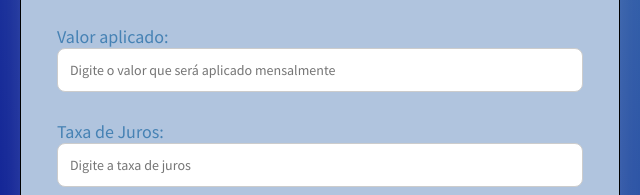
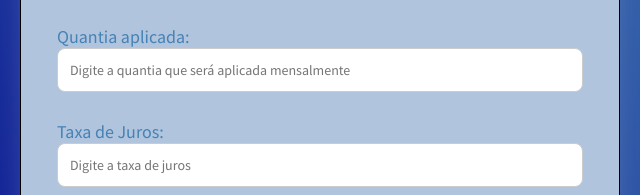
Before and after one commit to felipepcs/PF3_FELIPELEONARDO, a plain HTML site: page index.html in a window 1280 px wide. Shown: the part 254-449 px from the top of the page, 320-960 px from the left. Drawn offline with Linux system fonts and the light colour scheme.

Commit message:
Update index.html

```diff
--- a/index.html
+++ b/index.html
@@ -25,8 +25,8 @@
           <input type="text" id="nome" placeholder="Digite o seu nome"/>
         </div><br>
         <div class="input">
-          <label for="aplicacao">Valor aplicado:</label>
-          <input type="text" id="aplicacao" placeholder="Digite o valor que será aplicado mensalmente"/>
+          <label for="aplicacao">Quantia aplicada:</label>
+          <input type="text" id="aplicacao" placeholder="Digite a quantia que será aplicada mensalmente"/>
         </div><br>
         <div class="input">
           <label for="nome">Taxa de Juros:</label>
```
